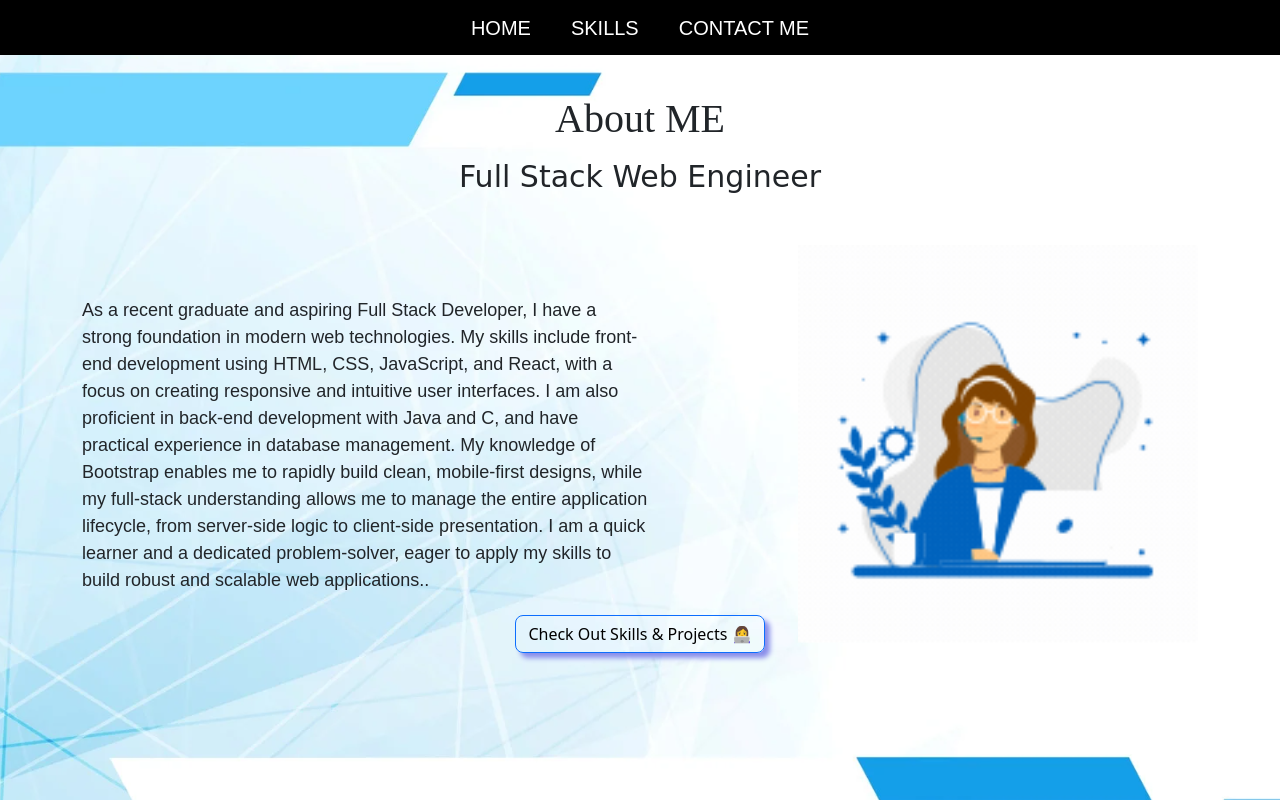
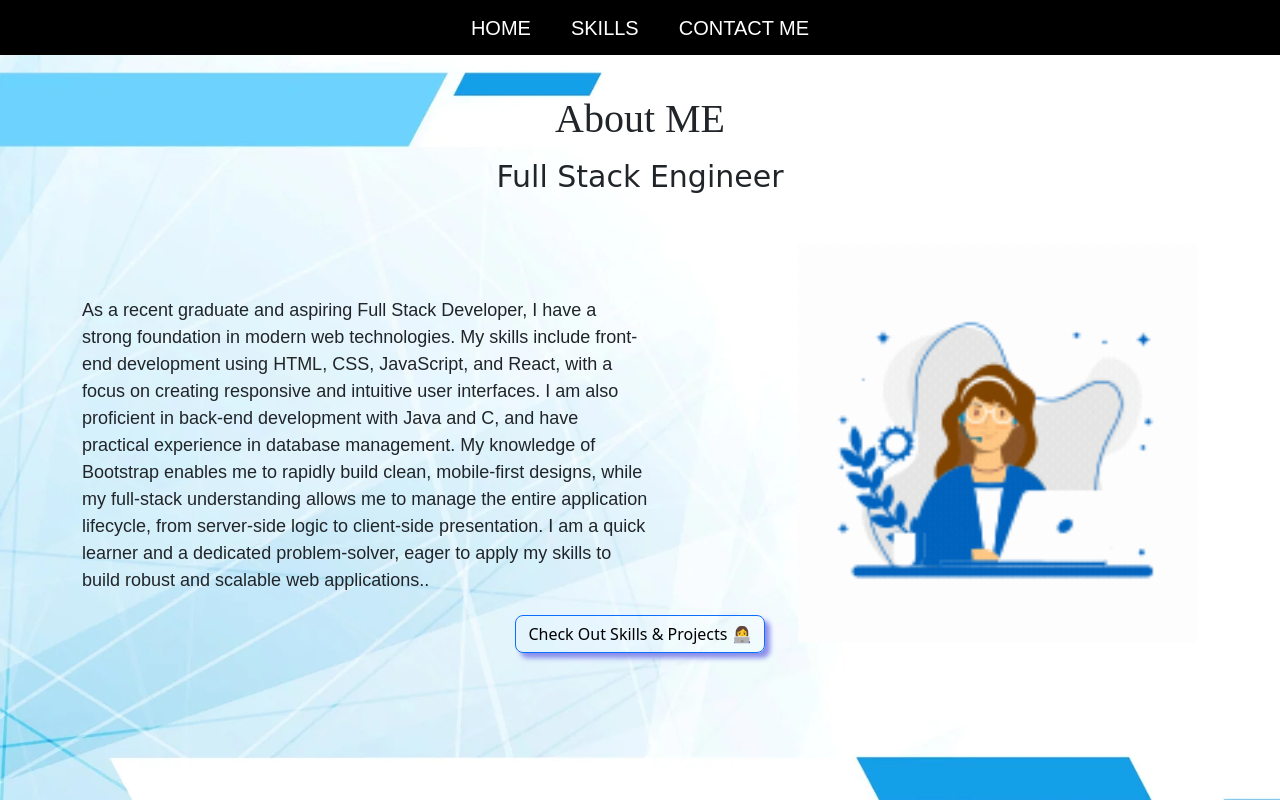
Before and after one commit to Sanjita-30/portfolio, a plain HTML site: page knowmore.html in a window 1280 px wide. Drawn offline with nearby package versions, Linux system fonts and the light colour scheme; a web font is replaced by a local one.

Commit message:
about-h2

```diff
--- a/knowmore.html
+++ b/knowmore.html
@@ -23,7 +23,7 @@
     </ul>
 </header>
     <h1>About ME</h1>
-    <div class="h2 text-center mt-3">Full Stack Web Engineer</div>
+    <div class="h2 text-center mt-3">Full Stack Engineer</div>
 <div class="container">
     <div class="left">
         <!-- <p><span class="heading">Developer</span></p> -->
```
